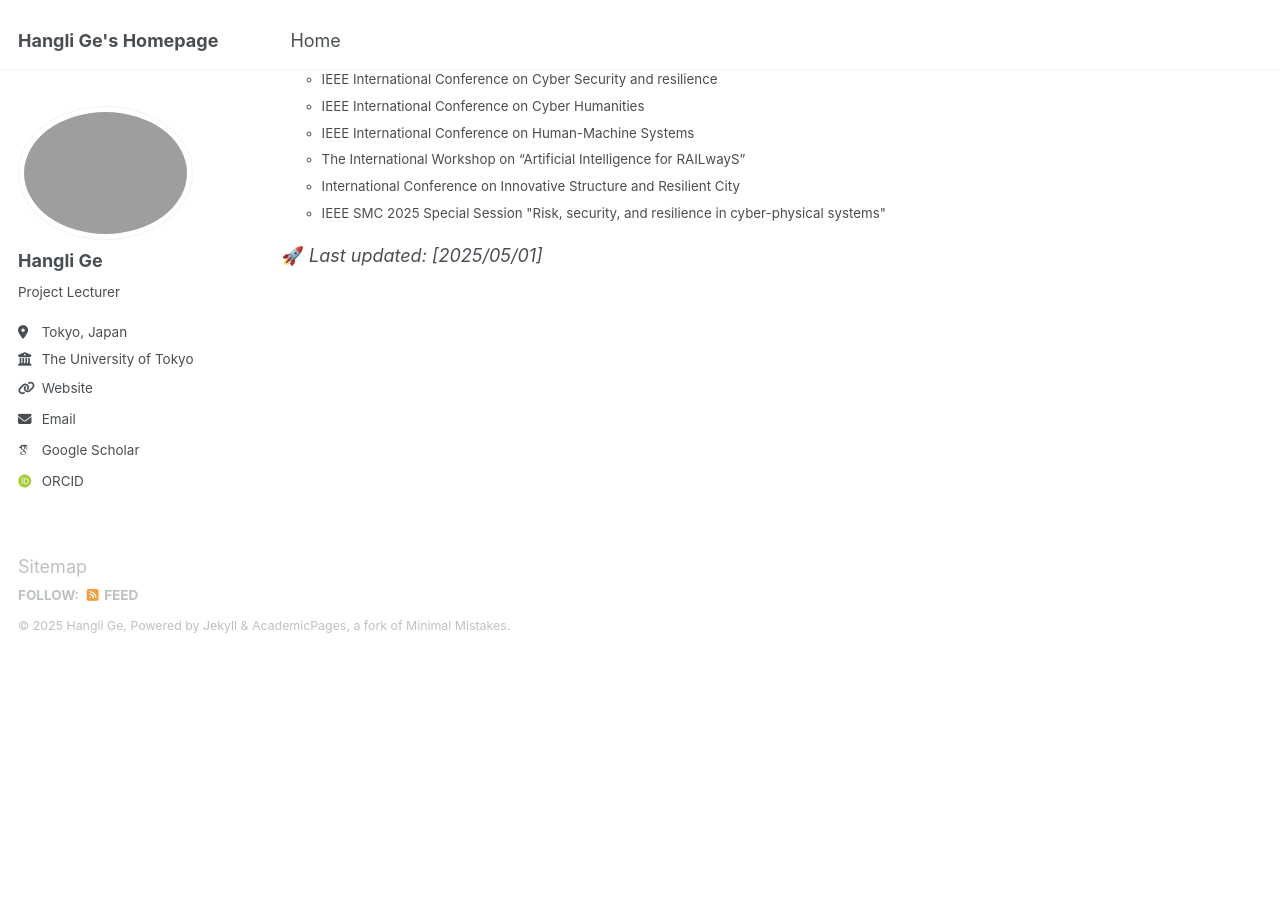
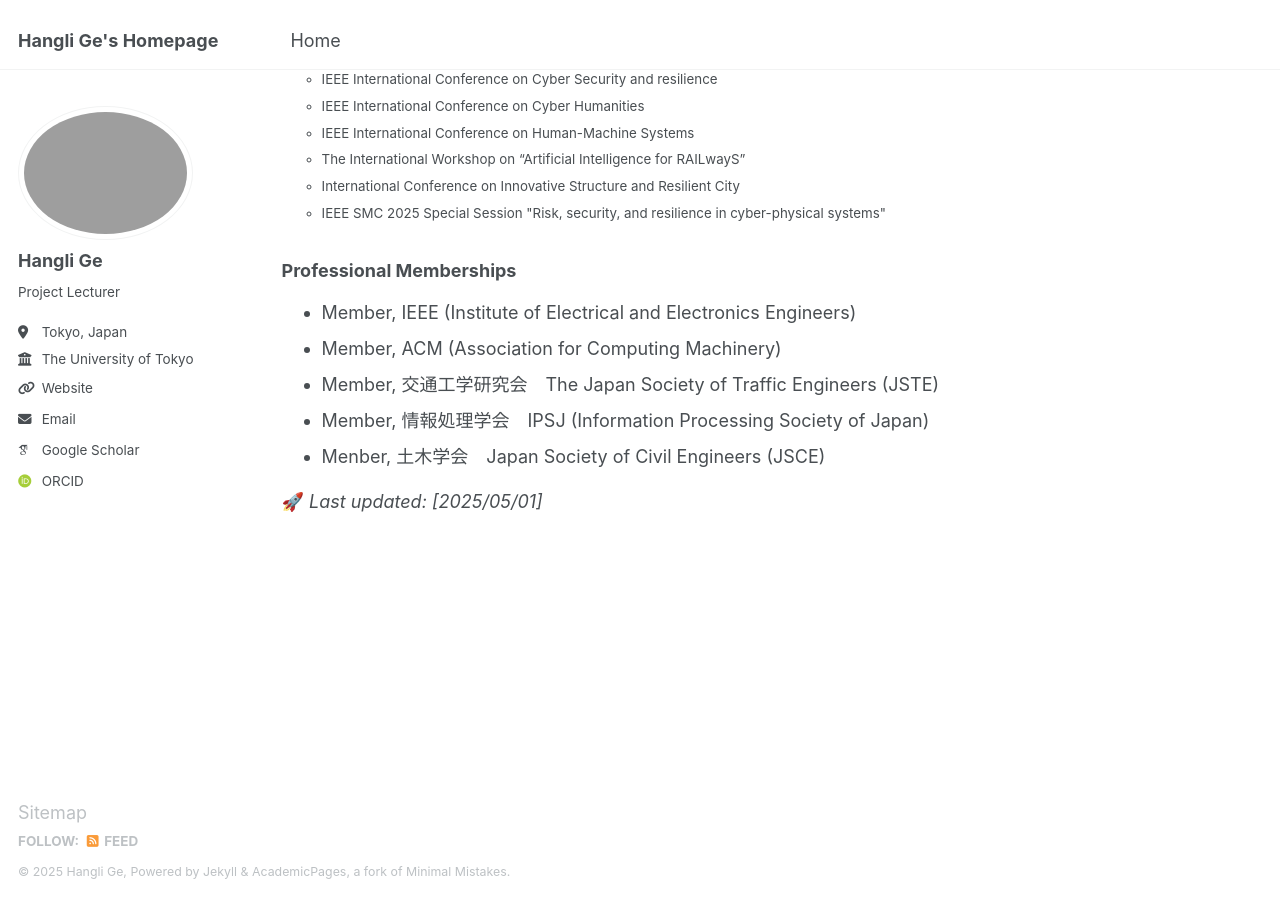
Before and after one commit to christie888/christie888.github.io, a Jekyll site: the page built from _pages/about.md, in a window 1280 px wide and 900 px high, scrolled down 2489 px. Built offline with Jekyll 4.4.1, drawn with Linux system fonts in a browser that asks for light colours; some web fonts are replaced; before the commit the page ends 3142 px from its top, so only the background shows below that.

Commit message:
Update about.md

```diff
--- a/_pages/about.md
+++ b/_pages/about.md
@@ -80,6 +80,11 @@ More 👉 [Google Scholar](https://scholar.google.com/citations?user=8lFqJGMAAAA
   <li>International Conference on Innovative Structure and Resilient City</li>
   <li>IEEE SMC 2025 Special Session "Risk, security, and resilience in cyber-physical systems"</li>
 
-
+### Professional Memberships
+- Member, IEEE (Institute of Electrical and Electronics Engineers)
+- Member, ACM (Association for Computing Machinery)
+- Member, 交通工学研究会　The Japan Society of Traffic Engineers (JSTE)
+- Member, 情報処理学会　IPSJ (Information Processing Society of Japan)
+- Menber, 土木学会　Japan Society of Civil Engineers (JSCE)
 
 🚀 _Last updated: [2025/05/01]_
```
